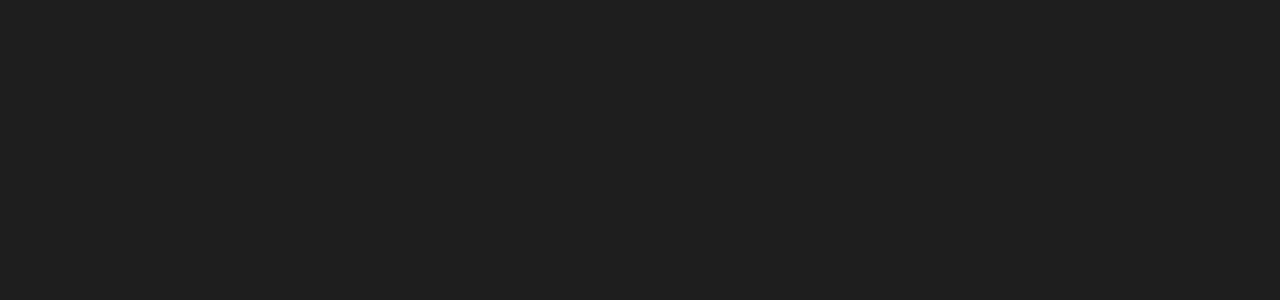
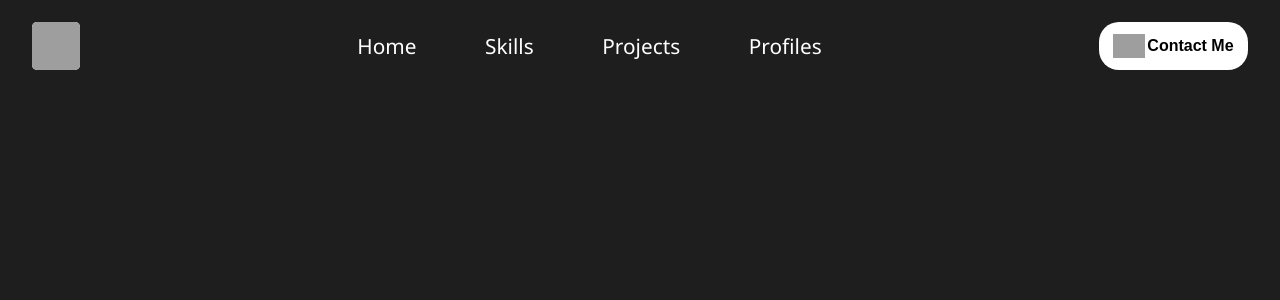
Before and after one commit to Pushpa-Harshitha05/Portfolio, a React (Create React App) app: page / in a window 1280 px wide. Shown: the top 300 px of the page. Built offline with nearby package versions, Linux system fonts and the light colour scheme; grey boxes are pictures that could not be loaded.

Commit message:
added navbar

```diff
--- a/src/App.js
+++ b/src/App.js
@@ -1,7 +1,9 @@
+import Navbar from "./components/NavBar/navbar";
+
 function App() {
   return (
     <div className="App">
-
+      <Navbar></Navbar>
     </div>
   );
 }
--- /dev/null
+++ b/src/components/NavBar/navbar.css
@@ -0,0 +1,71 @@
+*{
+  margin: 0;
+  padding: 0;
+  box-sizing: border-box;
+}
+
+.navbarmenu{
+  height: 5.7rem;
+  width: 100vw;
+  max-width: 82rem;
+  margin: 0 auto;
+  padding: 1rem 2rem;
+  display: flex;
+  align-items: center;
+  justify-content: space-between;
+  position: sticky;
+  top: 0;
+  z-index: 3;
+}
+
+.desktopmenu{
+  width: 45vw;
+  display: flex;
+  align-items: center;
+  justify-content: space-evenly;
+  cursor: pointer;
+  font-size: 1.3rem;
+  font-family: 'Segoe UI', Tahoma, Geneva, Verdana, sans-serif;
+  /* background-color: white; */
+}
+
+.desktopmenulistitem{
+  padding: 0.2rem 0.8rem;
+  border-radius: 5px;
+  font-weight: 500;
+}
+
+.desktopmenulistitem:hover{
+  background-color: white;
+  color: black;
+}
+
+.logo{
+  width: 3rem;
+  height: 3rem;
+  border-radius: 5px;
+  object-fit: cover;
+  background-color: white;
+}
+
+.desktopmenuimg{
+  width: 2rem;
+  background-color: black;
+  height: 1.5rem;
+  object-fit: cover;
+  margin-right: 2px;
+}
+
+.desktopmenubtn{
+  background-color: white;
+  border: none;
+  padding: 0.2rem 0.9rem;
+  border-radius: 20px;
+  display: flex;
+  align-items: center;
+  justify-content: center;
+  font-size: 16px;
+  font-weight: bold;
+  height: 3rem;
+  cursor: pointer;
+}
--- /dev/null
+++ b/src/components/NavBar/navbar.js
@@ -0,0 +1,23 @@
+import React from 'react'
+import './navbar.css'
+import p_icon from '../../assests/p_icon.png'
+import contact from '../../assests/contact.png'
+import { Link } from 'react-scroll'
+
+const Navbar = () => {
+  return (
+    <nav className="navbarmenu">
+      <img src={p_icon} alt="p_icon" className="logo"/>
+      <div className="desktopmenu">
+        <Link className="desktopmenulistitem">Home</Link>
+        <Link className="desktopmenulistitem">Skills</Link>
+        <Link className="desktopmenulistitem">Projects</Link>
+        <Link className="desktopmenulistitem">Profiles</Link>
+      </div>
+      <button type="button" className="desktopmenubtn">
+        <img src={contact} alt="->"className="desktopmenuimg"/> Contact Me</button>
+    </nav>
+  )
+}
+
+export default Navbar
```
